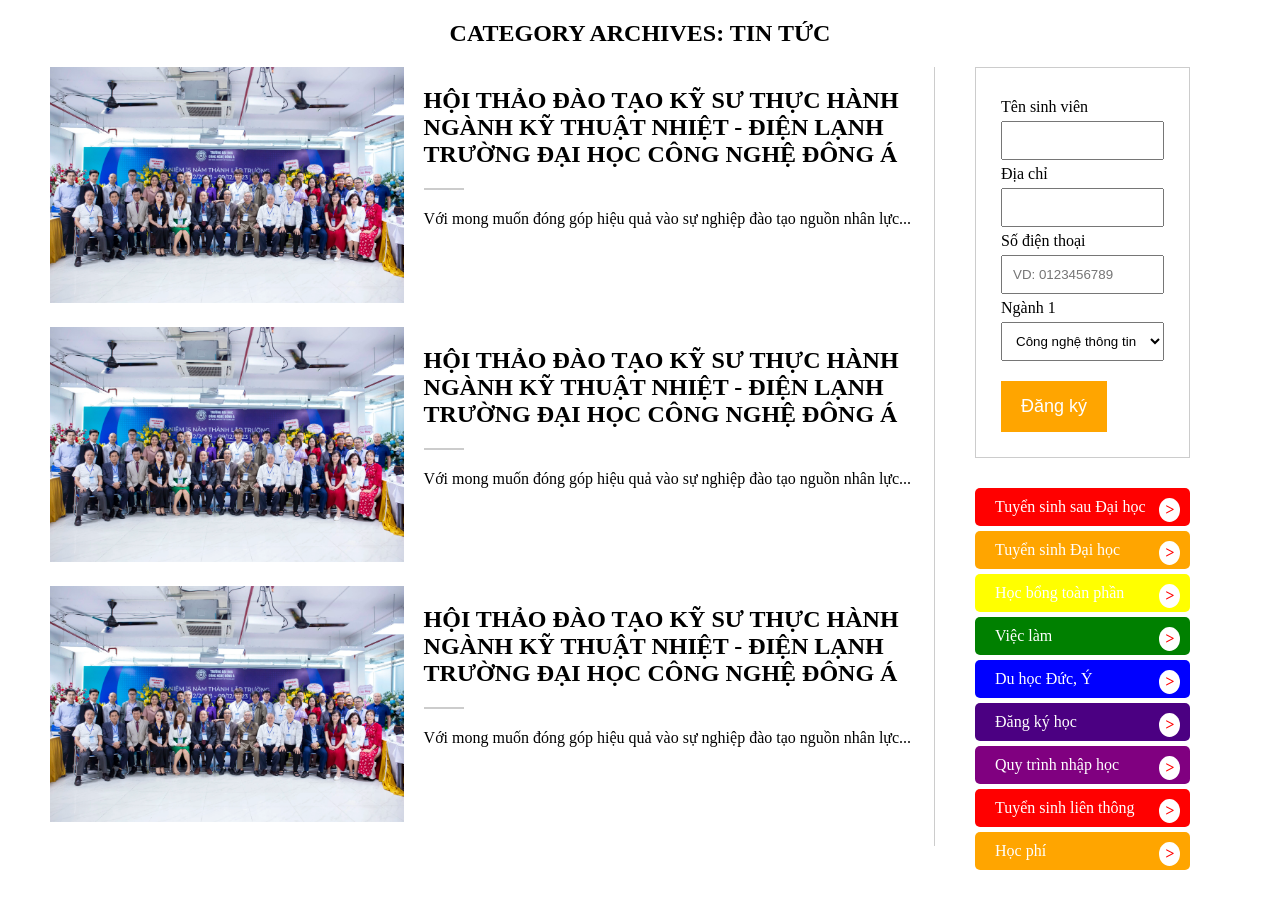
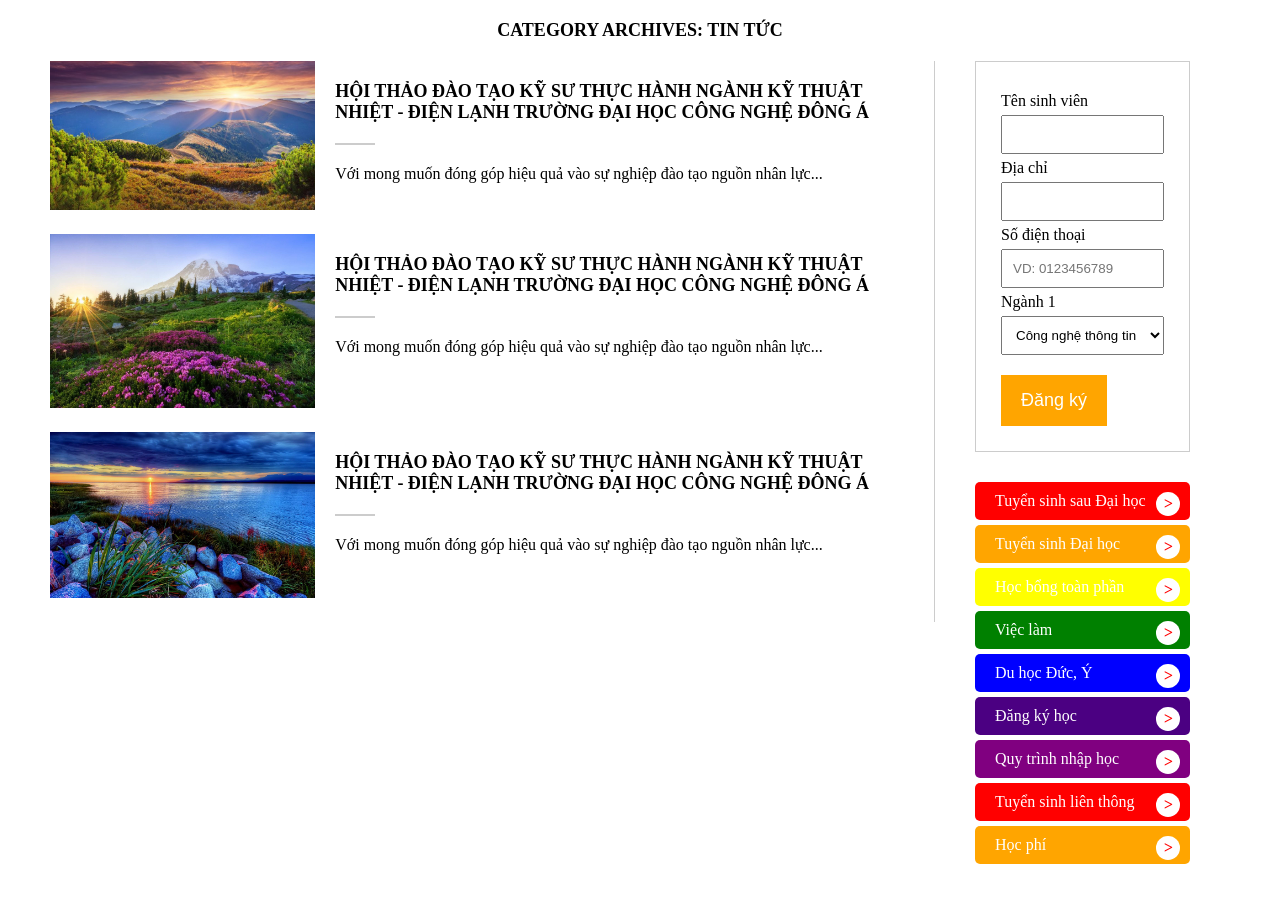
Before and after one commit to Chilzbrochill/BTVN1, a plain HTML site: page BTVN1/index.html in a window 1280 px wide. Drawn offline with Linux system fonts and the light colour scheme.

Commit message:
cmt
add picture

```diff
--- a/BTVN1/assets/style.css
+++ b/BTVN1/assets/style.css
@@ -2,6 +2,10 @@
     margin: 0;
     padding: 0;
     box-sizing: border-box;
+}
+
+h2 {
+    font-size: 18px;
 }
 
 .web-75{
@@ -86,11 +90,11 @@ ul, li a{
 
 .web-arrow{
     position: absolute;
-    padding: 4px 6px;
+    font-weight: 900;
+    padding: 4px 7.5px;
     border-radius: 50%;
     color: red !important;
     background-color: #fff;
     right: 10px;
     line-height: 100%;
-    font-weight: bolder;
 }
--- a/BTVN1/index.html
+++ b/BTVN1/index.html
@@ -43,11 +43,11 @@
         <div class="m-32">
             <div class="web-75 right-line">
                 <div class="web-article">
-                    <div class="article-img" style="float: left;width: 40%;">
-                        <img src="assets/img/anh1.webp" alt="" width="100%">
+                    <div class="article-img" style="float: left;width: 30%;">
+                        <img src="assets/img/anh1.jpg" alt="" width="100%">
                     </div>
 
-                    <div class="article-content" style="float: left; width: 60%;">
+                    <div class="article-content" style="float: left; width: 70%;">
                         <div class="article-title p-20">
                             <h2>HỘI THẢO ĐÀO TẠO KỸ SƯ THỰC HÀNH NGÀNH KỸ THUẬT NHIỆT - ĐIỆN LẠNH TRƯỜNG ĐẠI HỌC CÔNG
                                 NGHỆ ĐÔNG Á</h2>
@@ -59,10 +59,10 @@
                     <div class="clear"></div>
                 </div>
                 <div class="web-article">
-                    <div class="article-img" style="float: left;width: 40%;">
-                        <img src="assets/img/anh1.webp" alt="" width="100%">
+                    <div class="article-img" style="float: left;width: 30%;">
+                        <img src="assets/img/anh2.jpg" alt="" width="100%">
                     </div>
-                    <div class="article-content" style="float: left; width: 60%;">
+                    <div class="article-content" style="float: left; width: 70%;">
                         <div class="article-title p-20">
                             <h2>HỘI THẢO ĐÀO TẠO KỸ SƯ THỰC HÀNH NGÀNH KỸ THUẬT NHIỆT - ĐIỆN LẠNH TRƯỜNG ĐẠI HỌC CÔNG
                                 NGHỆ ĐÔNG Á</h2>
@@ -74,11 +74,11 @@
                     <div class="clear"></div>
                 </div>
                 <div class="web-article">
-                    <div class="article-img" style="float: left;width: 40%;">
-                        <img src="assets/img/anh1.webp" alt="" width="100%">
+                    <div class="article-img" style="float: left;width: 30%;">
+                        <img src="assets/img/anh3.jpg" alt="" width="100%">
                     </div>
 
-                    <div class="article-content" style="float: left; width: 60%;">
+                    <div class="article-content" style="float: left; width: 70%;">
                         <div class="article-title p-20">
                             <h2>HỘI THẢO ĐÀO TẠO KỸ SƯ THỰC HÀNH NGÀNH KỸ THUẬT NHIỆT - ĐIỆN LẠNH TRƯỜNG ĐẠI HỌC CÔNG
                                 NGHỆ ĐÔNG Á</h2>
```
Also changed, not shown: BTVN1/assets/img/anh1.jpg (added), BTVN1/assets/img/anh2.jpg (added), BTVN1/assets/img/anh3.jpg (added).
